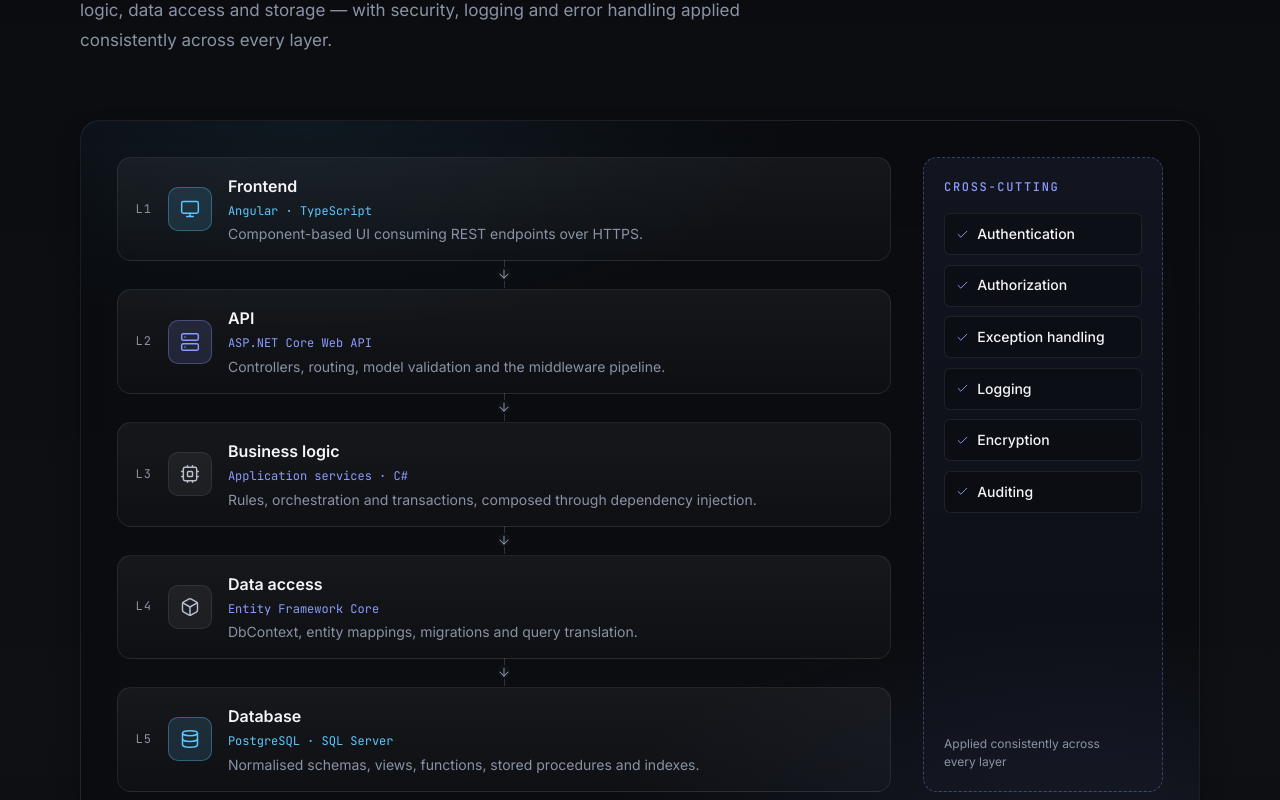
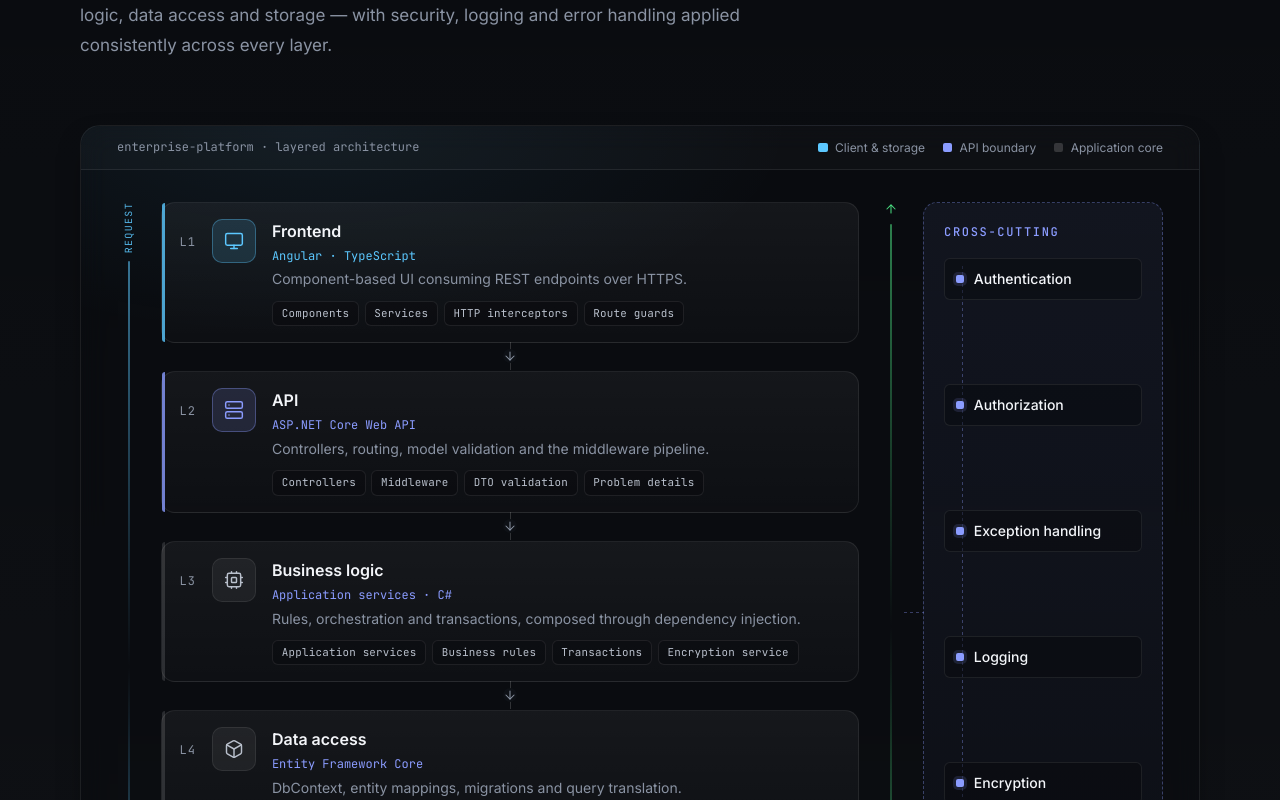
Before and after one commit to Santhoshkumarale/portfolio_website, an Angular app: page / in a window 1280 px wide. Shown: the part 6460-7260 px from the top of the page. Built offline with nearby package versions, Linux system fonts and the light colour scheme.

Commit message:
Make the architecture diagram show technical depth
Add request/response rails, building-block chips per layer, a tier
legend and dashed connectors from the cross-cutting concerns panel.

Co-authored-by: Santhoshkumarale <Santhoshkumarale@users.noreply.github.com>

```diff
--- a/src/app/sections/architecture/architecture-section.html
+++ b/src/app/sections/architecture/architecture-section.html
@@ -2,13 +2,29 @@
   <div class="container">
     <app-section-heading
       headingId="architecture-title"
+      [number]="meta.number"
       [eyebrow]="meta.eyebrow"
       [title]="meta.title"
       [description]="meta.description"
     />
 
     <div class="diagram" appReveal>
+      <div class="diagram__toolbar" aria-hidden="true">
+        <span class="diagram__file">enterprise-platform · layered architecture</span>
+        <ul class="legend" role="list">
+          <li><i class="legend__swatch" data-tone="sky"></i>Client &amp; storage</li>
+          <li><i class="legend__swatch" data-tone="accent"></i>API boundary</li>
+          <li><i class="legend__swatch" data-tone="neutral"></i>Application core</li>
+        </ul>
+      </div>
+
       <div class="diagram__grid">
+        <div class="rail rail--request" aria-hidden="true">
+          <span class="rail__label">Request</span>
+          <span class="rail__line"></span>
+          <app-icon name="arrow-down" [size]="14" />
+        </div>
+
         <ol class="layers" role="list" aria-label="Application layers, top to bottom">
           @for (layer of architecture.layers; track layer.name; let i = $index; let last = $last) {
             <li class="layer" [attr.data-tone]="layer.tone" [style.--i]="i">
@@ -20,6 +36,15 @@
                 <span class="layer__name">{{ layer.name }}</span>
                 <span class="layer__tech">{{ layer.technology }}</span>
                 <span class="layer__description">{{ layer.description }}</span>
+                <ul
+                  class="layer__parts"
+                  role="list"
+                  [attr.aria-label]="layer.name + ' building blocks'"
+                >
+                  @for (part of layer.responsibilities; track part) {
+                    <li>{{ part }}</li>
+                  }
+                </ul>
               </div>
               @if (!last) {
                 <span class="layer__connector" aria-hidden="true">
@@ -30,17 +55,26 @@
           }
         </ol>
 
+        <div class="rail rail--response" aria-hidden="true">
+          <app-icon name="arrow-up" [size]="14" />
+          <span class="rail__line"></span>
+          <span class="rail__label">Response</span>
+        </div>
+
         <aside class="cross" aria-labelledby="cross-cutting-title">
           <p id="cross-cutting-title" class="cross__title">Cross-cutting</p>
           <ul class="cross__list" role="list">
             @for (concern of architecture.crossCutting; track concern) {
               <li>
-                <app-icon name="check" [size]="13" />
+                <span class="cross__tick" aria-hidden="true"></span>
                 <span>{{ concern }}</span>
               </li>
             }
           </ul>
-          <p class="cross__note">Applied consistently across every layer</p>
+          <p class="cross__note">
+            Configured once in the pipeline and dependency container; applied to every layer on the
+            left.
+          </p>
         </aside>
       </div>
     </div>
--- a/src/app/sections/architecture/architecture-section.scss
+++ b/src/app/sections/architecture/architecture-section.scss
@@ -8,20 +8,125 @@
   @include glass(var(--radius-lg));
   padding: clamp(1.25rem, 3vw, 2.25rem);
   margin-bottom: 3rem;
+  overflow: hidden;
   background:
     radial-gradient(700px 300px at 20% 0%, rgba(92, 200, 255, 0.07), transparent 70%),
     radial-gradient(700px 300px at 90% 100%, rgba(139, 156, 255, 0.08), transparent 70%),
     rgba(9, 11, 15, 0.5);
 }
 
+// Toolbar & legend ----------------------------------------------------------
+
+.diagram__toolbar {
+  display: flex;
+  flex-wrap: wrap;
+  align-items: center;
+  justify-content: space-between;
+  gap: 0.75rem 1.5rem;
+  margin: calc(-1 * clamp(1.25rem, 3vw, 2.25rem));
+  margin-bottom: clamp(1.25rem, 3vw, 2rem);
+  padding: 0.75rem clamp(1.25rem, 3vw, 2.25rem);
+  border-bottom: 1px solid var(--border);
+  background: rgba(255, 255, 255, 0.025);
+  border-radius: var(--radius-lg) var(--radius-lg) 0 0;
+}
+
+.diagram__file {
+  font-family: var(--font-mono);
+  font-size: var(--fs-xs);
+  color: var(--text-2);
+}
+
+.legend {
+  display: flex;
+  flex-wrap: wrap;
+  gap: 0.5rem 1.1rem;
+
+  li {
+    display: inline-flex;
+    align-items: center;
+    gap: 0.45rem;
+    font-size: var(--fs-xs);
+    color: var(--text-2);
+  }
+}
+
+.legend__swatch {
+  width: 0.6rem;
+  height: 0.6rem;
+  border-radius: 2px;
+  background: var(--border-strong);
+
+  &[data-tone='sky'] {
+    background: var(--sky);
+  }
+  &[data-tone='accent'] {
+    background: var(--accent);
+  }
+}
+
+// Grid: rails + layers + cross-cutting ------------------------------------
+
 .diagram__grid {
   display: grid;
+  grid-template-columns: minmax(0, 1fr);
   gap: 1.5rem;
 
   @include up('md') {
     grid-template-columns: minmax(0, 1fr) 15rem;
     gap: 2rem;
   }
+
+  @include up('lg') {
+    grid-template-columns: 1.5rem minmax(0, 1fr) 1.5rem 15rem;
+    gap: 1.25rem;
+  }
+
+  @include up('xl') {
+    grid-template-columns: 1.5rem minmax(0, 1fr) 1.5rem 16rem;
+    column-gap: 1.75rem;
+  }
+}
+
+.rail {
+  display: none;
+  flex-direction: column;
+  align-items: center;
+  gap: 0.5rem;
+  color: var(--text-2);
+
+  @include up('lg') {
+    display: flex;
+  }
+
+  &--request {
+    color: var(--sky);
+  }
+  &--response {
+    color: var(--emerald);
+  }
+}
+
+.rail__line {
+  flex: 1;
+  width: 2px;
+  border-radius: 1px;
+  background: linear-gradient(180deg, currentColor, transparent 55%, currentColor);
+  opacity: 0.55;
+}
+
+.rail__label {
+  font-family: var(--font-mono);
+  font-size: 0.62rem;
+  letter-spacing: 0.14em;
+  text-transform: uppercase;
+  writing-mode: vertical-rl;
+  transform: rotate(180deg);
+  opacity: 0.9;
+}
+
+.rail--response .rail__label {
+  transform: none;
 }
 
 // Layers --------------------------------------------------------------------
@@ -29,20 +134,33 @@
 .layers {
   display: grid;
   gap: 0;
+  min-width: 0;
 }
 
 .layer {
   position: relative;
   display: grid;
   grid-template-columns: auto auto 1fr;
-  align-items: center;
+  align-items: start;
   gap: 1rem;
   padding: 1rem 1.1rem;
   border-radius: var(--radius);
   border: 1px solid var(--border);
   background: linear-gradient(180deg, rgba(255, 255, 255, 0.05), rgba(255, 255, 255, 0.02));
   margin-bottom: 1.75rem;
-  transition: border-color var(--dur-fast) var(--ease-out);
+  transition:
+    border-color var(--dur) var(--ease-out),
+    background-color var(--dur) var(--ease-out);
+
+  &::before {
+    content: '';
+    position: absolute;
+    inset: 0 auto 0 0;
+    width: 3px;
+    border-radius: var(--radius) 0 0 var(--radius);
+    background: var(--layer-color, var(--border-strong));
+    opacity: 0.8;
+  }
 
   &:last-child {
     margin-bottom: 0;
@@ -72,11 +190,31 @@
   }
 }
 
+.layer__parts {
+  display: flex;
+  flex-wrap: wrap;
+  gap: 0.35rem;
+  margin-top: 0.55rem;
+
+  li {
+    padding: 0.2rem 0.55rem;
+    border-radius: var(--radius-xs);
+    border: 1px solid var(--border);
+    background: rgba(9, 11, 15, 0.45);
+    font-family: var(--font-mono);
+    font-size: 0.68rem;
+    letter-spacing: 0.02em;
+    color: var(--text-1);
+    white-space: nowrap;
+  }
+}
+
 .layer__index {
   font-family: var(--font-mono);
   font-size: var(--fs-xs);
   color: var(--text-2);
   letter-spacing: 0.08em;
+  padding-top: 0.85rem;
 }
 
 .layer__icon {
@@ -142,6 +280,7 @@
 // Cross-cutting column ------------------------------------------------------
 
 .cross {
+  position: relative;
   display: flex;
   flex-direction: column;
   gap: 1rem;
@@ -149,6 +288,26 @@
   border-radius: var(--radius);
   border: 1px dashed var(--accent-border);
   background: linear-gradient(180deg, rgba(139, 156, 255, 0.07), rgba(139, 156, 255, 0.02));
+
+  // Dashed connector reaching back towards the layer stack.
+  @include up('md') {
+    &::before {
+      content: '';
+      position: absolute;
+      top: 50%;
+      right: 100%;
+      width: 2rem;
+      height: 1px;
+      background-image: linear-gradient(90deg, var(--accent-border) 50%, transparent 50%);
+      background-size: 6px 1px;
+    }
+  }
+
+  @include up('lg') {
+    &::before {
+      width: 1.25rem;
+    }
+  }
 }
 
 .cross__title {
@@ -156,6 +315,7 @@
 }
 
 .cross__list {
+  position: relative;
   display: grid;
   gap: 0.6rem;
   flex: 1;
@@ -165,10 +325,28 @@
     grid-template-columns: repeat(2, minmax(0, 1fr));
   }
 
+  // Tall viewports: spread the concerns along a dashed spine so they visibly
+  // span the whole layer stack beside them.
+  @include up('lg') {
+    align-content: space-between;
+
+    &::before {
+      content: '';
+      position: absolute;
+      top: 0.5rem;
+      bottom: 0.5rem;
+      left: 1.1rem;
+      width: 1px;
+      background-image: linear-gradient(180deg, var(--accent-border) 50%, transparent 50%);
+      background-size: 1px 6px;
+    }
+  }
+
   li {
+    position: relative;
     display: flex;
     align-items: center;
-    gap: 0.5rem;
+    gap: 0.6rem;
     padding: 0.55rem 0.7rem;
     border-radius: var(--radius-xs);
     background: rgba(9, 11, 15, 0.5);
@@ -177,10 +355,15 @@
     font-weight: 500;
     color: var(--text-0);
   }
+}
 
-  app-icon {
-    color: var(--accent);
-  }
+.cross__tick {
+  flex-shrink: 0;
+  width: 0.5rem;
+  height: 0.5rem;
+  border-radius: 2px;
+  background: var(--accent);
+  box-shadow: 0 0 0 3px var(--accent-soft);
 }
 
 .cross__note {
```
